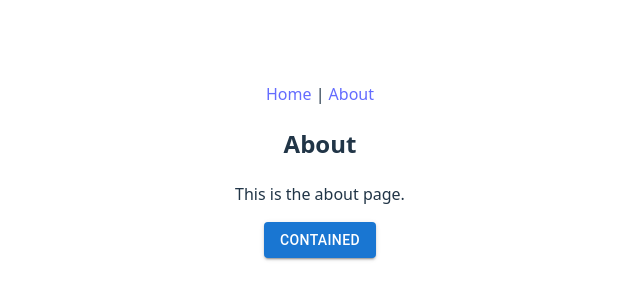
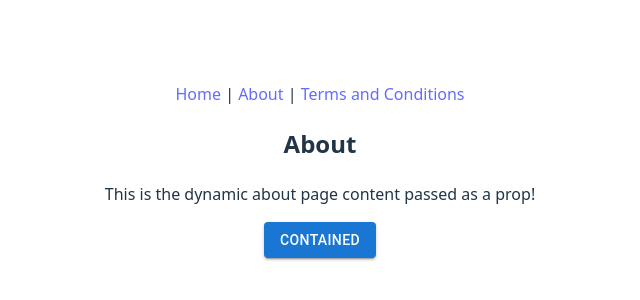
Before and after one commit to ringochen06/ai-spending-tracker, a React app: page /about in a window 1280 px wide. Shown: the part 230-530 px from the top of the page, without its empty margins (320-960 px from the left). Built offline with nearby package versions, Linux system fonts and the light colour scheme; the HTML template or start-up script is replaced by a standard one.

Commit message:
add 2 new pages

```diff
--- a/src/App.tsx
+++ b/src/App.tsx
@@ -1,57 +1,19 @@
-import { useState } from 'react'
 import { Routes, Route, Link } from 'react-router-dom'
-import reactLogo from './assets/react.svg'
-import viteLogo from '/vite.svg'
 import './App.css'
-import { Button } from '@mui/material'
-
-function Home() {
-  const [count, setCount] = useState(0)
-  return (
-    <>
-      <div>
-        <a href="https://vite.dev" target="_blank">
-          <img src={viteLogo} className="logo" alt="Vite logo" />
-        </a>
-        <a href="https://react.dev" target="_blank">
-          <img src={reactLogo} className="logo react" alt="React logo" />
-        </a>
-      </div>
-      <h1>Vite + React</h1>
-      <div className="card">
-        <button onClick={() => setCount((count) => count + 1)}>
-          count is {count}
-        </button>
-        <p>
-          Edit <code>src/App.tsx</code> and save to test HMR
-        </p>
-      </div>
-      <p className="read-the-docs">
-        Click on the Vite and React logos to learn more
-      </p>
-    </>
-  )
-}
-
-function About() {
-  return (
-    <div>
-      <h2>About</h2>
-      <p>This is the about page.</p>
-      <Button variant="contained">Contained</Button>
-    </div>
-  )
-}
+import HomePage from './pages/HomePage';
+import AboutPage from './pages/AboutPage';
+import TermsAndConditionsPage from './pages/TermsAndConditionsPage';
 
 function App() {
   return (
     <>
       <nav style={{ marginBottom: 20 }}>
-        <Link to="/">Home</Link> | <Link to="/about">About</Link>
+        <Link to="/">Home</Link> | <Link to="/about">About</Link> | <Link to="/terms">Terms and Conditions</Link>
       </nav>
       <Routes>
-        <Route path="/" element={<Home />} />
-        <Route path="/about" element={<About />} />
+        <Route path="/" element={<HomePage />} />
+        <Route path="/about" element={<AboutPage textContent="This is the dynamic about page content passed as a prop!" />} />
+        <Route path="/terms" element={<TermsAndConditionsPage />} />
       </Routes>
     </>
   )
--- /dev/null
+++ b/src/pages/AboutPage.tsx
@@ -0,0 +1,16 @@
+import { Button } from '@mui/material'
+
+interface AboutPageProps {
+  textContent: string;
+}
+
+function AboutPage({ textContent }: AboutPageProps) {
+  return (
+    <div>
+      <h2>About</h2>
+      <p>{textContent}</p>
+      <Button variant="contained">Contained</Button>
+    </div>
+  )
+}
+export default AboutPage;
--- /dev/null
+++ b/src/pages/HomePage.tsx
@@ -0,0 +1,33 @@
+import { useState } from 'react'
+import reactLogo from '../assets/react.svg' // Adjusted path
+import viteLogo from '/vite.svg' // Absolute path, no change needed
+import '../App.css' // Adjusted path
+
+function HomePage() {
+  const [count, setCount] = useState(0)
+  return (
+    <>
+      <div>
+        <a href="https://vite.dev" target="_blank">
+          <img src={viteLogo} className="logo" alt="Vite logo" />
+        </a>
+        <a href="https://react.dev" target="_blank">
+          <img src={reactLogo} className="logo react" alt="React logo" />
+        </a>
+      </div>
+      <h1>Vite + React</h1>
+      <div className="card">
+        <button onClick={() => setCount((count) => count + 1)}>
+          count is {count}
+        </button>
+        <p>
+          Edit <code>src/App.tsx</code> and save to test HMR
+        </p>
+      </div>
+      <p className="read-the-docs">
+        Click on the Vite and React logos to learn more
+      </p>
+    </>
+  )
+}
+export default HomePage;
--- /dev/null
+++ b/src/pages/TermsAndConditionsPage.tsx
@@ -0,0 +1,10 @@
+function TermsAndConditionsPage() {
+  return (
+    <div>
+      <h2>Terms and Conditions</h2>
+      <p>Here are the terms and conditions for using this application.</p>
+      {/* You can add more detailed content here */}
+    </div>
+  );
+}
+export default TermsAndConditionsPage;
```
